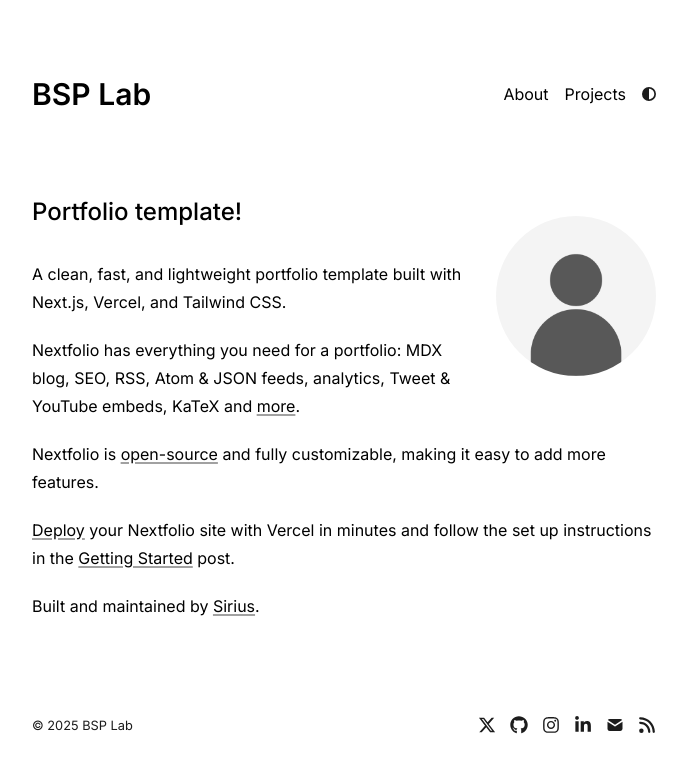
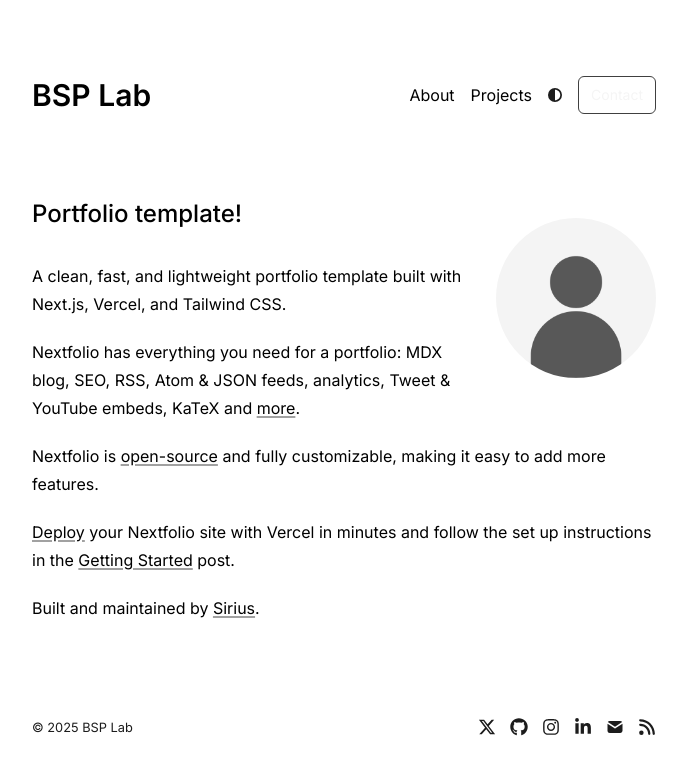
Before and after one commit to BPenzar/bsp-lab, a Next.js app: page / in a window 1280 px wide. Shown: the top 774 px of the page, without its empty margins (296-983 px from the left). Built offline with nearby package versions, Linux system fonts and the light colour scheme.

Commit message:
Update nav.tsx

```diff
--- a/app/components/nav.tsx
+++ b/app/components/nav.tsx
@@ -1,28 +1,25 @@
 import Link from "next/link";
 import { ThemeSwitch } from "./theme-switch";
 import { metaData } from "../lib/config";
-
-/*const navItems = {
-  "/blog": { name: "Blog" },
-  "/projects": { name: "Projects" },
-  "/photos": { name: "Photos" },
-};*/
+import { socialLinks } from "../lib/config"; // import for mail address
 
 const navItems = {
   "/": { name: "About" },
   "/projects": { name: "Projects" },
 };
 
-
 export function Navbar() {
   return (
     <nav className="lg:mb-16 mb-12 py-5">
       <div className="flex flex-col md:flex-row md:items-center justify-between">
+        {/* Left: site title */}
         <div className="flex items-center">
           <Link href="/" className="text-3xl font-semibold">
             {metaData.title}
           </Link>
         </div>
+
+        {/* Right: nav links, theme switch, contact */}
         <div className="flex flex-row gap-4 mt-6 md:mt-0 md:ml-auto items-center">
           {Object.entries(navItems).map(([path, { name }]) => (
             <Link
@@ -33,7 +30,17 @@ export function Navbar() {
               {name}
             </Link>
           ))}
+
+          {/* Night mode toggle */}
           <ThemeSwitch />
+
+          {/* Contact button (mailto from config) */}
+          <a
+            href={socialLinks.email}
+            className="text-sm text-neutral-100 dark:text-neutral-100 border border-neutral-700 px-3 py-2 rounded-md hover:bg-neutral-200 hover:text-neutral-900 dark:hover:bg-neutral-800"
+          >
+            Contact
+          </a>
         </div>
       </div>
     </nav>
```
